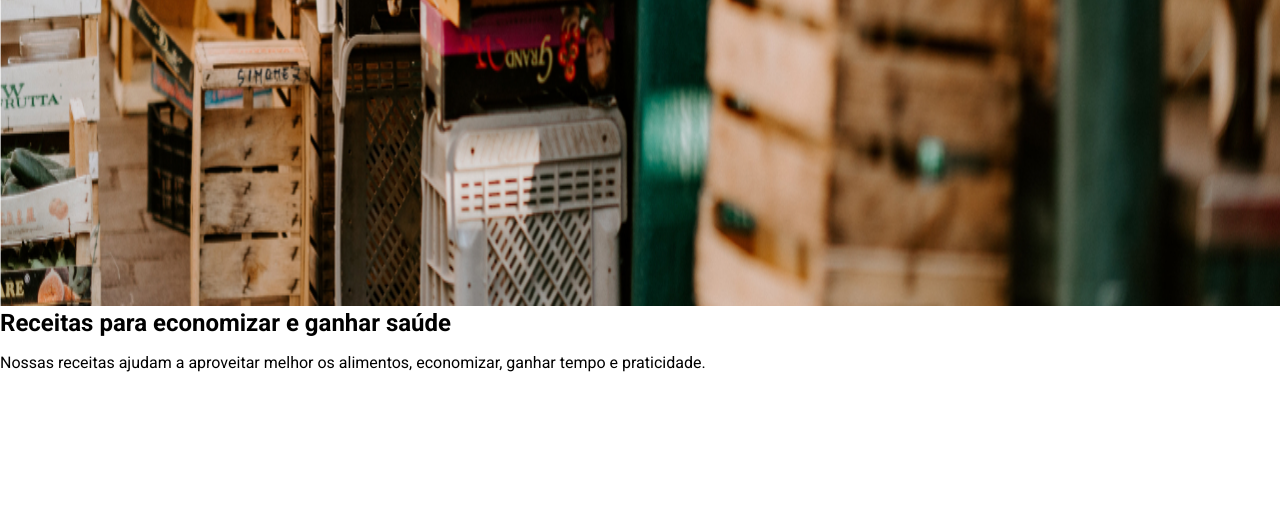
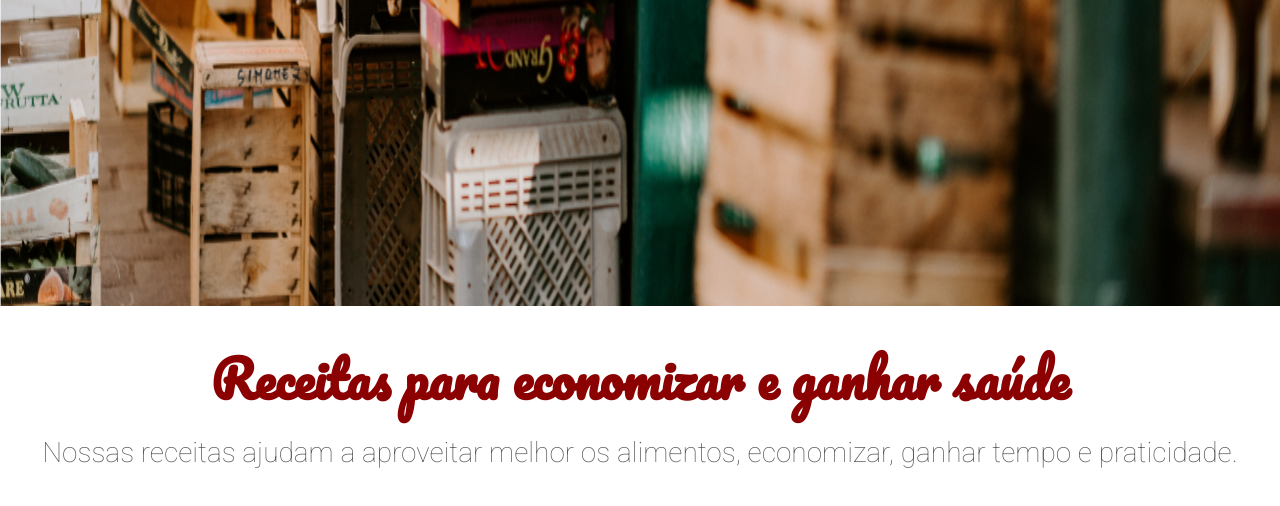
Before and after one commit to Geisyla1/arquitetura-css, a plain HTML site: page index.html in a window 1280 px wide. Shown: the part 566-1072 px from the top of the page. Before the commit the page ends 954 px from the top, so only its background shows below. Drawn offline with Linux system fonts and the light colour scheme.

Commit message:
Estilizando a secão sobre do meu projeto

```diff
--- /dev/null
+++ b/assets/css/sobre.css
@@ -0,0 +1,15 @@
+.sobre{
+    text-align: center;
+    padding: 2.5rem;
+}
+
+.sobre__titulo{
+    color: darkred;
+    font-family: 'Pacifico', cursive;
+    font-size: 3.1875rem;
+}
+.sobre__descricao{
+    color: #595959;
+    font-size: 1.75rem;
+    font-weight: 100;
+}
--- a/assets/css/style.css
+++ b/assets/css/style.css
@@ -1,2 +1,3 @@
 @import url("./header.css");
 @import url("./banner.css");
+@import url("./sobre.css");
--- a/index.html
+++ b/index.html
@@ -32,7 +32,7 @@
             <h2 class="sobre__titulo">
                 Receitas para economizar e ganhar saúde
             </h2>
-            <p class="sobre__paragrafo">
+            <p class="sobre__descricao">
                 Nossas receitas ajudam a aproveitar melhor os alimentos, economizar, ganhar tempo e praticidade.
             </p>
         </section>
```
